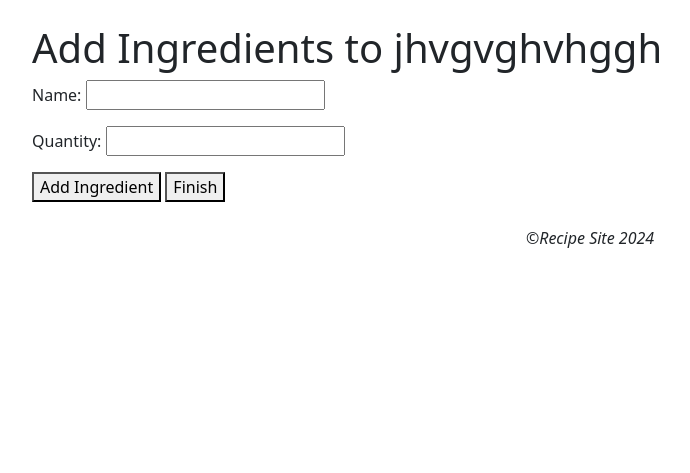
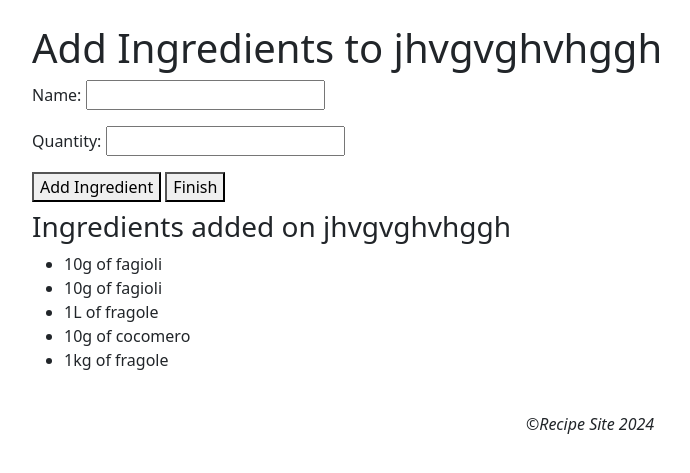
Before and after one commit to Pennelli02/Django_PPM, a Django app: page /recipes/create/ingredients/5 in a window 1280 px wide. Shown: the part 72-545 px from the top of the page, without its empty margins (50-740 px from the left). Run offline with Django 3.2, Linux system fonts and the light colour scheme; a user stored in the database is signed in; data comes from the database, SQL or seed files in the repository; both versions use the stored data as it was after the commit.

Commit message:
visione degli ingredienti quando vengono aggiunti

```diff
--- a/recipes/views.py
+++ b/recipes/views.py
@@ -54,6 +54,8 @@ class CreateIngredientView(LoginRequiredMixin, CreateView):
         # utilizzata nel rendering del template.
         context = super().get_context_data(**kwargs)
         context['recipe'] = self.recipe
+        context['ingredients'] = Ingredient.objects.filter(recipe=self.recipe)
+        print(context['ingredients'])
         return context
 
     def form_valid(self, form):  # Associa l'istanza della ricetta corrente al form dell'ingrediente prima di salvare.
--- a/templates/recipes/addIngredients.html
+++ b/templates/recipes/addIngredients.html
@@ -7,4 +7,14 @@
         <button type="submit">Add Ingredient</button>
         <button type="submit" name="finish">Finish</button>
     </form>
+    <div class="mt-2 ingredientsContainer">
+        <h3>Ingredients added on {{ recipe.title }}</h3>
+        <ul>
+            {% for ingredient in ingredients %}
+            	<li>
+                    {{ ingredient.quantity }} of {{ ingredient.name }}
+                </li>
+            {% endfor %}
+        </ul>
+    </div>
 {% endblock content %}
```
Also changed, not shown: db.sqlite3.
